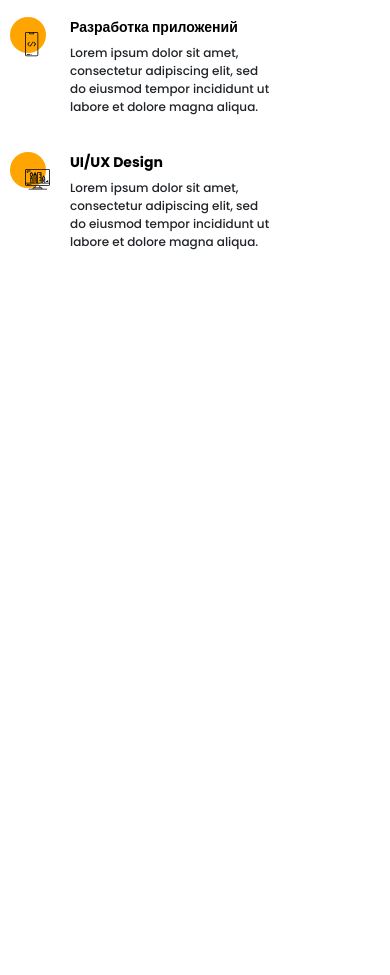
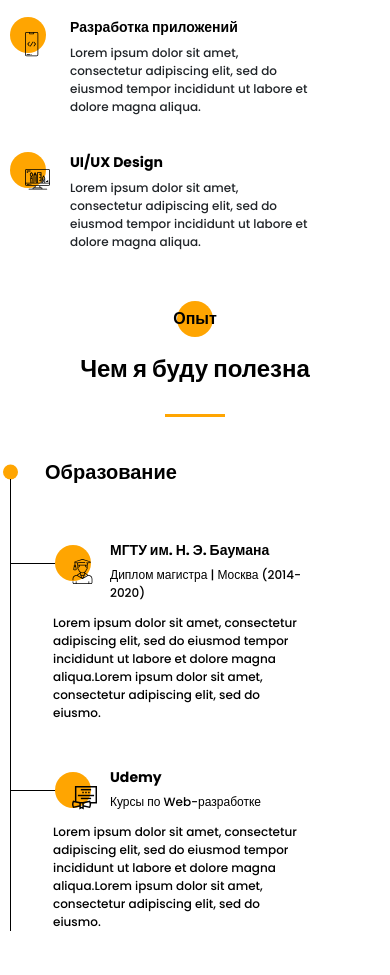
Before and after one commit to MuradKarimov11/My-portfolio, a website: page src/index.html in a window 390 px wide. Shown: the part 1749-2724 px from the top of the page. Before the commit the page ends 2016 px from the top, so only its background shows below. Drawn offline with nearby package versions, Linux system fonts and the light colour scheme; files that its build step writes are made by us from their sources; files whose address does not match are found by name.

Commit message:
responsive design window resume

```diff
--- a/src/index.html
+++ b/src/index.html
@@ -62,7 +62,7 @@
             </div>
             <nav>
                 <ul class="menu__list">
-                    <li class="menu__link"><a href="#">ПРО МЕНЯ</a></li>
+                    <li class="menu__link"><a href="">ПРО МЕНЯ</a></li>
                     <li class="menu__link"><a href="#">МОЙ ОПЫТ</a></li>
                     <li class="menu__link"><a href="#">МОИ НАВЫКИ</a></li>
                     <li class="menu__link"><a href="#">МОИ РАБОТЫ</a></li>
@@ -177,7 +177,7 @@
         </div>
     </section>
 
-    <!-- <section class="resume">
+    <section class="resume">
         <div class="container">
             <h2 class="title title_fz16 title__section-title">Опыт</h2>
             <div class="title title_fz36 title__section-subtitle">Чем я буду полезна</div>
@@ -272,7 +272,7 @@
 
             </div>
         </div>
-    </section> -->
+    </section>
 
     <!-- <section class="skills">
         <div class="container">
--- a/src/sass/blocks/_media.scss
+++ b/src/sass/blocks/_media.scss
@@ -7,6 +7,9 @@
 @media (max-width: 1200px) {
     .container {
         max-width: 960px;
+    }
+    .promo {
+        padding-bottom: 120px;
     }
     .about {
         &__wrapper {
@@ -20,6 +23,12 @@
                 grid-template-columns: 40px 195px;
                 column-gap: 15px;
             }
+        }
+    }
+    .resume {
+        &__wrapper {
+            column-gap: 105px;
+            padding: 60px 0 0;
         }
     }
 }
@@ -37,6 +46,7 @@
         }
     }
     .about {
+        padding-top: 80px;
         &__wrapper {
             grid-template-columns: 300px 380px;
         }
@@ -47,6 +57,14 @@
                 grid-template-columns: 40px 320px;
                 column-gap: 20px;
             }
+        }
+    }
+    .resume {
+        padding-top: 80px;
+        &__wrapper {
+            grid-template-columns: repeat(2, 340px);
+            column-gap: 40px;
+            padding: 50px 0 0;
         }
     }
 }
@@ -78,9 +96,17 @@
         &__skills {
             grid-template-columns: repeat(2, 260px);
             &-item {
-                grid-template-columns: 40px 200px;
+                grid-template-columns: 40px 240px;
                 column-gap: 20px;
             }
+        }
+    }
+    .resume {
+        padding-top: 70px;
+        &__wrapper {
+            grid-template-columns: 540px;
+            row-gap: 40px;
+            padding: 50px 5px 0;
         }
     }
 }
@@ -97,6 +123,9 @@
         &_fz36 {
             font-size: 24px;
         }
+    }
+    .divider {
+        margin-top: 15px;
     }
     .hamburger {
         right: 20px;
@@ -121,4 +150,12 @@
             grid-template-columns: 1fr;
         }
     }
+    .resume {
+        padding-top: 40px;
+        &__wrapper {
+            grid-template-columns: 300px;
+            padding: 40px 0 0;
+            row-gap: 40px;
+        }
+    }
 }
```
Also changed, not shown: dist/css/style.min.css, dist/index.html.
